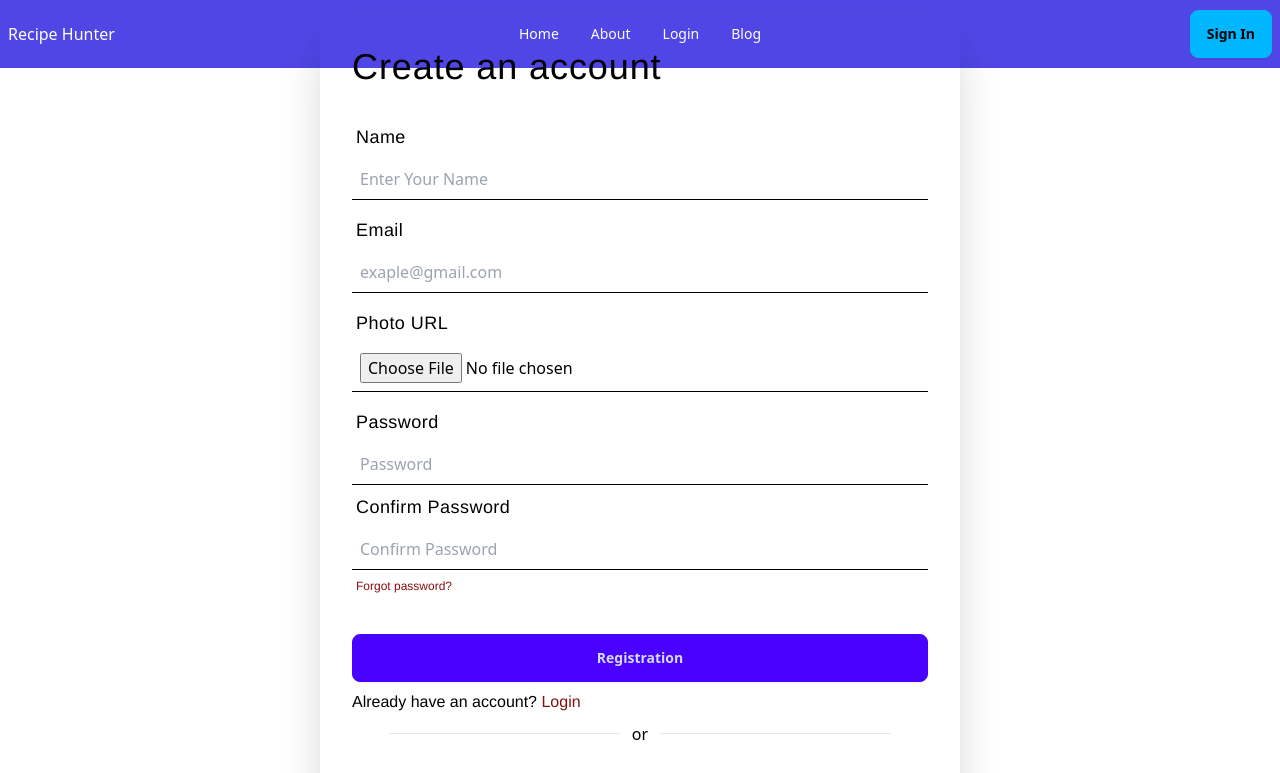
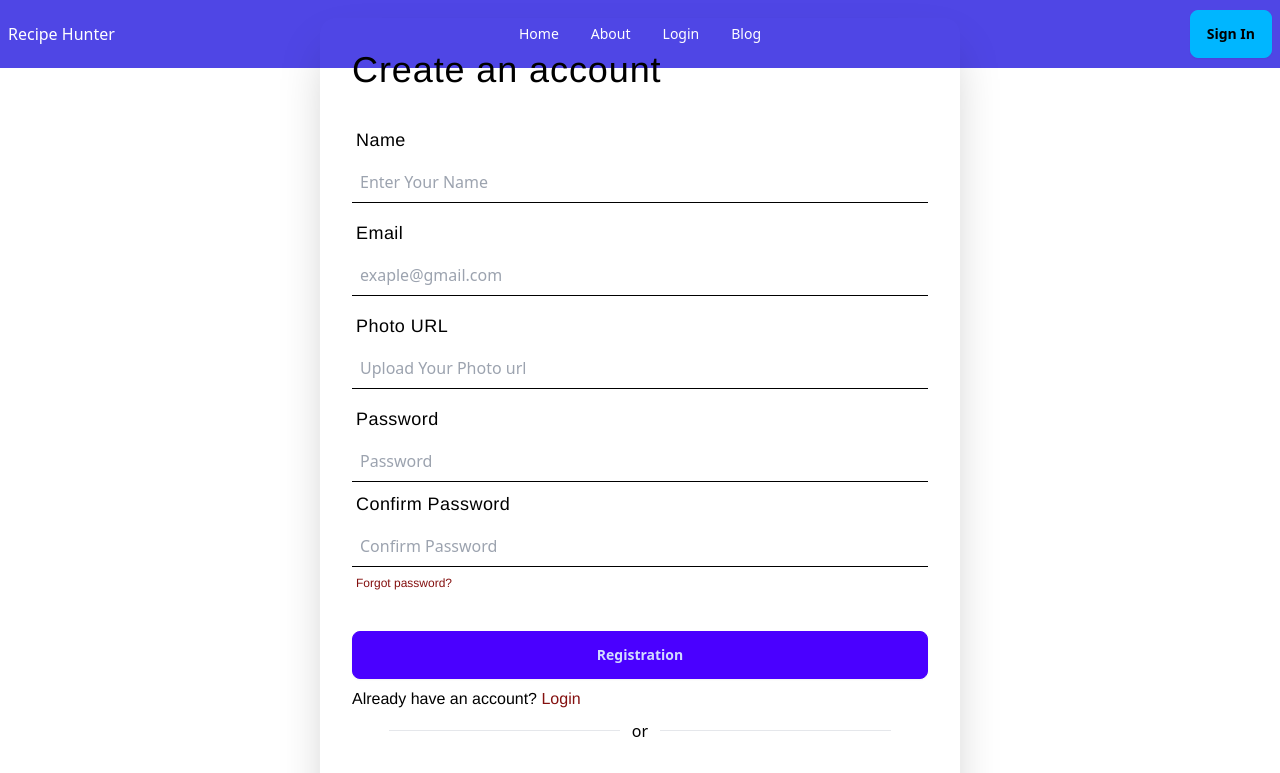
Before and after one commit to sifatullahshoyon/chef-recipe-hunter-client, a React (Vite) app: page /registration in a window 1280 px wide. Shown: the top 773 px of the page. Built offline with nearby package versions, Linux system fonts and the light colour scheme; no server answers; some icons are missing; a web font is replaced by a local one.

Commit message:
chef single data loaded

```diff
--- a/src/components/shared/Registration/Registration.jsx
+++ b/src/components/shared/Registration/Registration.jsx
@@ -116,8 +116,8 @@ const Registration = () => {
                   </span>
                 </label>
                 <input
-                  type="file"
-                  placeholder="Upload Your Photo"
+                  type="url"
+                  placeholder="Upload Your Photo url"
                   name="photo"
                   className="p-2 text-black"
                 />
--- a/src/pages/Chef/Chef.jsx
+++ b/src/pages/Chef/Chef.jsx
@@ -1,5 +1,6 @@
 import React from "react";
 import { FcLike } from "react-icons/fc";
+import { Link } from "react-router-dom";
 
 const Chef = ({ chef }) => {
   const {
@@ -40,7 +41,7 @@ const Chef = ({ chef }) => {
             </span>
           </div>
           <div className="card-actions justify-end">
-            <button className="btn btn-primary">View Recipes</button>
+            <Link to={`/chefes/${id}`}><button className="btn btn-primary">View Recipes</button></Link>
           </div>
         </div>
       </div>
--- /dev/null
+++ b/src/pages/SingleChefData/SingleChefData.jsx
@@ -0,0 +1,45 @@
+import React from 'react';
+import { useLoaderData } from 'react-router-dom';
+
+const SingleChefData = () => {
+    const data = useLoaderData();
+    console.log(data)
+    const {chefName , chefPicture , cookingMethod, likes, numberOfRecipes, rating, recipes, shortBio, yearsOfExperience} = data;
+    return (
+        <div className='bg-white h-screen'>
+            <div className='container mx-auto px-10 py-32'>
+            {/* <div className="card card-side shadow-xl">
+  <figure><img src={chefPicture ? chefPicture : 'Image Not Found'} className='object-cover w-96 h-96' alt="chefPicture"/></figure>
+  <div className="card-body">
+    <h2 className="card-title text-black"><span className='text-black font-bold'>Name: </span>{chefName ? chefName : 'Data Not Found'}</h2>
+    <p className='text-black'><span className='text-black font-bold'>Details: </span>{shortBio ? shortBio : 'Data Not Found'}</p>
+    <p className='text-black mt-0'><span className='text-black font-bold'>Cooking Method: </span>{cookingMethod ? cookingMethod : 'Data Not Found'}</p>
+    <div>
+        <p>Recipes:</p>
+        {
+            recipes?.map(recipe => <div>
+                <div className='md:flex justify-around items-center gap-4'>
+                    <div><h6>Recipe Name: {recipe?.recipeName}</h6></div>
+                    <div><p><span>Description: </span>{recipe?.description}</p></div>
+                    <div><p><span>Likes: </span>{recipe?.likes}</p></div>
+                </div>
+
+
+
+            </div>)
+        }
+    </div>
+    <div className="card-actions justify-end">
+      <button className="btn btn-primary">Watch</button>
+    </div>
+  </div>
+            </div> */}
+            <div>
+                <figure><img src="" alt="" /></figure>
+            </div>
+            </div>
+        </div>
+    );
+};
+
+export default SingleChefData;
--- a/src/routes/routes/Routes.jsx
+++ b/src/routes/routes/Routes.jsx
@@ -8,6 +8,7 @@ import History from "../../pages/History/History";
 import AccountCreate from "../../layout/AccountCreate";
 import Registration from "../../components/shared/Registration/Registration";
 import Login from "../../components/shared/Login/Login";
+import SingleChefData from "../../pages/SingleChefData/SingleChefData";
 
 
 const router = createBrowserRouter([
@@ -28,6 +29,11 @@ const router = createBrowserRouter([
             {
                 path: '/chefes',
                 element: <Chefes />,
+            },
+            {
+                path: '/chefes/:id',
+                element: <SingleChefData />,
+                loader: ({params}) => fetch(`http://localhost:5000/chefs/${params.id}`)
             },
             {
                 path: '/history',
```
